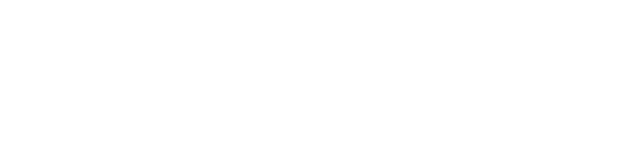
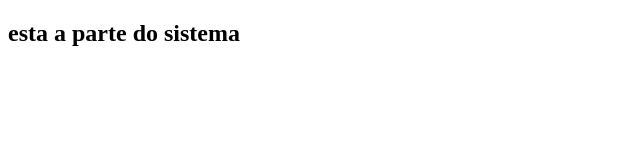
Before and after one commit to JoaoVitor2022dev/curso_git_2, a plain HTML site: page public/index.html in a window 1280 px wide. Shown: the whole page, without its empty margins (0-640 px from the left). Drawn offline with Linux system fonts and the light colour scheme.

Commit message:
dados enviados da aula

```diff
--- a/public/index.html
+++ b/public/index.html
@@ -7,6 +7,6 @@
     <title>Document</title>
 </head>
 <body>
-
+    <h2>esta a parte do sistema </h2>
 </body>
 </html>
```
Also changed, not shown: context.html (added, +1 -0 lines).
